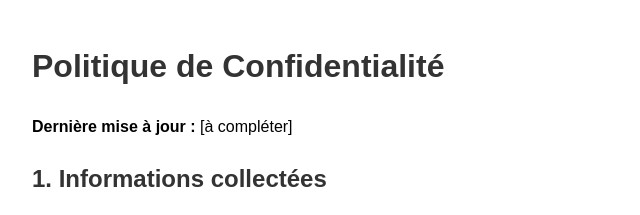
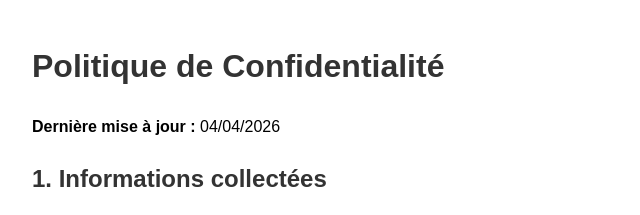
Before and after one commit to pandemo61-del/pandemo61-del.github.io, a plain HTML site: page Privacy.html in a window 1280 px wide. Shown: the top 215 px of the page, 158-798 px from the left. Drawn offline with Linux system fonts and the light colour scheme.

Commit message:
Update last modified date in Privacy.html

```diff
--- a/Privacy.html
+++ b/Privacy.html
@@ -13,7 +13,7 @@ section { margin-bottom: 30px; }
 <body>
 
 <h1>Politique de Confidentialité</h1>
-<p><strong>Dernière mise à jour :</strong> [à compléter]</p>
+<p><strong>Dernière mise à jour :</strong> 04/04/2026</p>
 
 <section>
 <h2>1. Informations collectées</h2>
```
